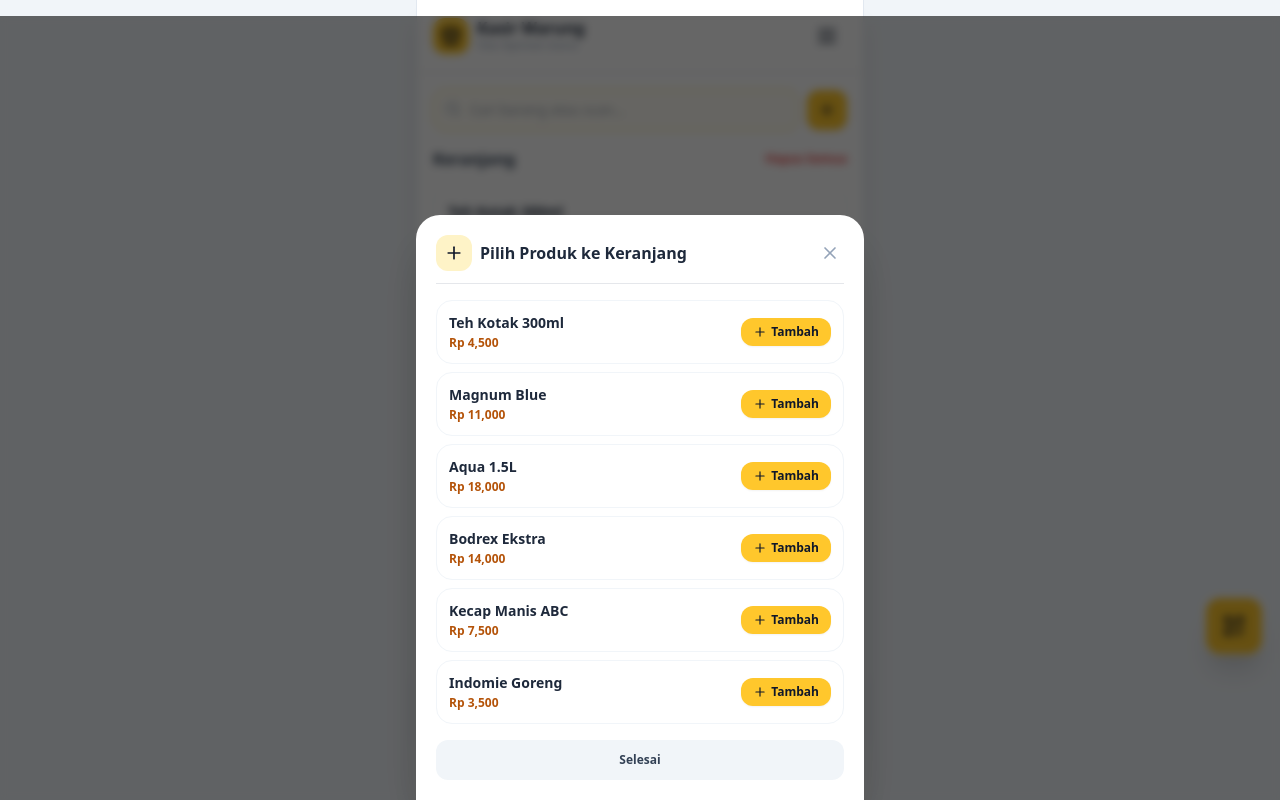
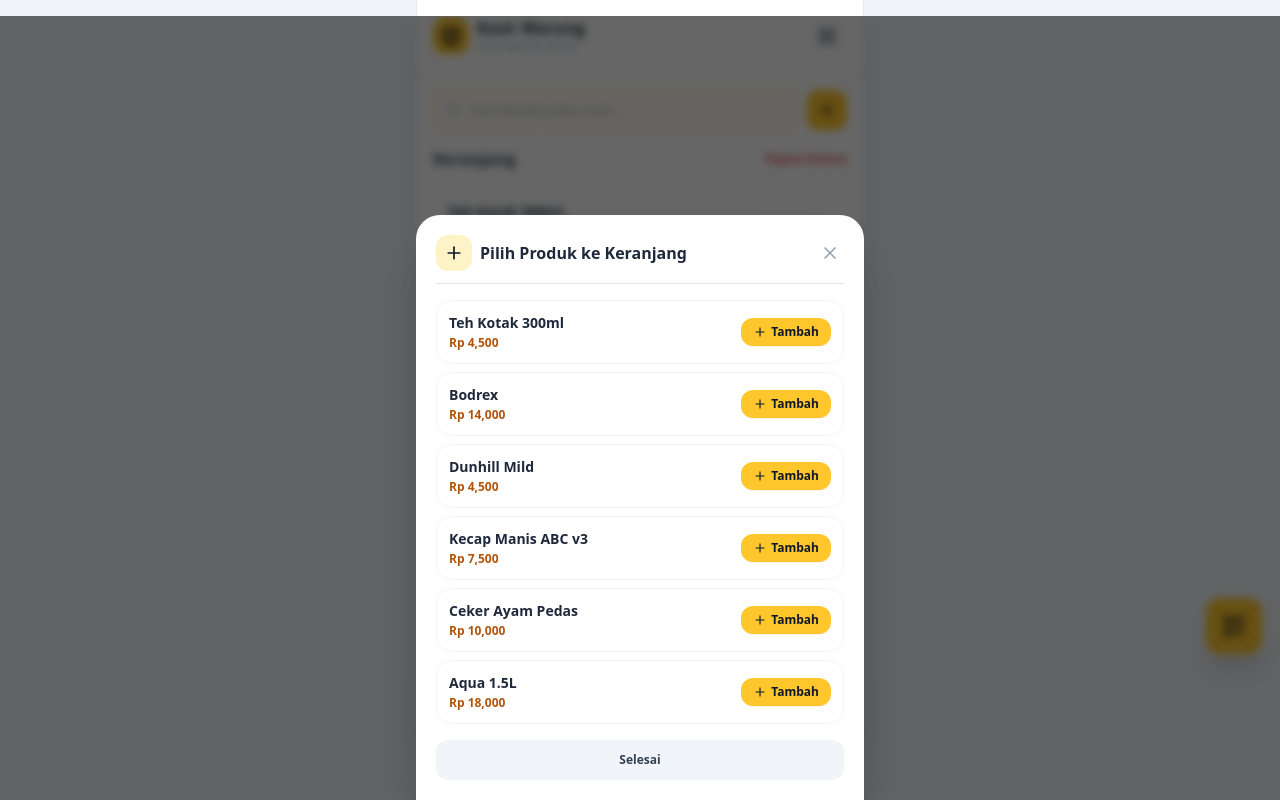
Before and after one commit to besokbubar/nye-meel, a Next.js app: page / in a window 1280 px wide. Both pictures are taken after a click on the button 827 px from the left and 110 px from the top of the page. Built offline with nearby package versions, Linux system fonts and the light colour scheme.

Commit message:
Update KasirTab.jsx

```diff
--- a/components/KasirTab.jsx
+++ b/components/KasirTab.jsx
@@ -3,40 +3,24 @@
 import PaymentModal from "./PaymentModal";
 import ReceiptModal from "./ReceiptModal";
 
-export default function KasirTab() {
-  // Master Katalog Produk
-  const [catalog] = useState([
-    { id: 101, name: "Teh Kotak 300ml", price: 4500, barcode: "899432901318" },
-    { id: 102, name: "Magnum Blue", price: 11000, barcode: "899426878880" },
-    { id: 103, name: "Aqua 1.5L", price: 18000, barcode: "899043057810" },
-    { id: 104, name: "Bodrex Ekstra", price: 14000, barcode: "899080076078" },
-    { id: 105, name: "Kecap Manis ABC", price: 7500, barcode: "899214611863" },
-    { id: 106, name: "Indomie Goreng", price: 3500, barcode: "899886620011" },
+export default function KasirTab({ catalog = [] }) {
+  const [items, setItems] = useState([
+    { id: 1, name: "Teh Kotak 300ml", price: 4500, qty: 4 },
   ]);
 
-  // State Keranjang Belanja
-  const [items, setItems] = useState([
-    { id: 101, name: "Teh Kotak 300ml", price: 4500, qty: 4 },
-    { id: 102, name: "Magnum Blue", price: 11000, qty: 2 },
-    { id: 103, name: "Aqua 1.5L", price: 18000, qty: 1 },
-  ]);
-
-  // Interaktif States
   const [searchQuery, setSearchQuery] = useState("");
-  const [showAddModal, setShowAddModal] = useState(false);  // Modal untuk tombol (+)
-  const [showScanModal, setShowScanModal] = useState(false); // Modal untuk tombol Floating QR
+  const [showAddModal, setShowAddModal] = useState(false);
+  const [showScanModal, setShowScanModal] = useState(false);
   const [showPayment, setShowPayment] = useState(false);
   const [showReceipt, setShowReceipt] = useState(false);
   const [completedTransaction, setCompletedTransaction] = useState(null);
   const [scanMessage, setScanMessage] = useState("");
 
-  // Filtering Katalog berdasarkan Input Search
   const filteredCatalog = catalog.filter((prod) =>
     prod.name.toLowerCase().includes(searchQuery.toLowerCase()) ||
-    prod.barcode.includes(searchQuery)
+    (prod.barcode && prod.barcode.includes(searchQuery))
   );
 
-  // Cart Handlers
   const addToCart = (product) => {
     setItems((prev) => {
       const existing = prev.find((i) => i.id === product.id);
@@ -64,7 +48,6 @@
   const total = items.reduce((sum, item) => sum + item.price * item.qty, 0);
   const totalCount = items.reduce((sum, item) => sum + item.qty, 0);
 
-  // Simulasi Scan Barcode Kamera
   const handleSimulatedScan = (product) => {
     addToCart(product);
     setScanMessage(`Berhasil scan: ${product.name}`);
@@ -73,7 +56,7 @@
 
   return (
     <div className="space-y-4">
-      {/* 1. SEARCH BAR & TOMBOL PLUS (+) DI ATAS */}
+      {/* Search Bar & Plus (+) Button */}
       <div className="relative flex items-center gap-2">
         <div className="relative flex-1">
           <Search className="absolute left-3 top-3 w-4 h-4 text-slate-400" />
@@ -94,7 +77,6 @@
           )}
         </div>
 
-        {/* TOMBOL PLUS (+) INTERAKTIF */}
         <button
           onClick={() => setShowAddModal(true)}
           className="p-2.5 bg-[#FFC72C] text-slate-900 rounded-xl hover:bg-amber-400 active:scale-95 transition shadow-sm font-bold shrink-0"
@@ -104,7 +86,7 @@
         </button>
       </div>
 
-      {/* Dynamic Search Result Dropdown */}
+      {/* Dynamic Search Dropdown */}
       {searchQuery && (
         <div className="bg-white border rounded-2xl p-3 space-y-2 shadow-lg animate-in fade-in max-h-48 overflow-y-auto">
           <p className="text-[11px] font-bold text-slate-400 uppercase">Hasil Pencarian:</p>
@@ -178,18 +160,17 @@
         )}
       </div>
 
-      {/* 2. TOMBOL FLOATING BARCODE SCANNER (KANAN BAWAH) */}
+      {/* Floating QR Button */}
       <div className="fixed bottom-36 right-4 max-w-md z-10">
         <button
           onClick={() => setShowScanModal(true)}
           className="bg-[#FFC72C] text-slate-900 p-4 rounded-2xl shadow-xl hover:bg-amber-400 active:scale-95 transition-all flex items-center justify-center border-2 border-white font-bold"
-          title="Scan Barcode Kamera"
         >
           <QrCode className="w-6 h-6" />
         </button>
       </div>
 
-      {/* MODAL 1: PILIH PRODUK KE KERANJANG (DI-TRIGGER TOMBOL +) */}
+      {/* Modal Pilih Produk (+) */}
       {showAddModal && (
         <div className="fixed inset-0 bg-black/60 z-50 flex items-end justify-center backdrop-blur-sm animate-in fade-in">
           <div className="bg-white w-full max-w-md rounded-t-3xl p-5 space-y-4 max-h-[85vh] overflow-y-auto animate-in slide-in-from-bottom shadow-2xl">
@@ -214,9 +195,7 @@
                     <p className="text-xs text-amber-700 font-extrabold mt-0.5">Rp {prod.price.toLocaleString()}</p>
                   </div>
                   <button
-                    onClick={() => {
-                      addToCart(prod);
-                    }}
+                    onClick={() => addToCart(prod)}
                     className="flex items-center gap-1 bg-[#FFC72C] text-slate-900 px-3 py-1.5 rounded-xl text-xs font-bold hover:bg-amber-400 active:scale-95 transition shadow-sm"
                   >
                     <Plus className="w-3.5 h-3.5" /> Tambah
@@ -235,7 +214,7 @@
         </div>
       )}
 
-      {/* MODAL 2: SCANNER BARCODE KAMERA (DI-TRIGGER TOMBOL FLOATING QR) */}
+      {/* Modal Scanner Kamera */}
       {showScanModal && (
         <div className="fixed inset-0 bg-black/80 z-50 flex items-center justify-center p-4 backdrop-blur-md animate-in zoom-in-95">
           <div className="bg-slate-900 text-white w-full max-w-md rounded-3xl p-5 space-y-4 text-center relative border border-slate-700 shadow-2xl">
@@ -246,12 +225,9 @@
               <X className="w-6 h-6" />
             </button>
 
-            <div className="space-y-1">
-              <h3 className="font-bold text-lg flex items-center justify-center gap-2">
-                <Camera className="w-5 h-5 text-[#FFC72C]" /> Scanner Barcode Kamera
-              </h3>
-              <p className="text-xs text-slate-400">Arahkan kamera atau klik item di bawah untuk simulasi scan</p>
-            </div>
+            <h3 className="font-bold text-lg flex items-center justify-center gap-2">
+              <Camera className="w-5 h-5 text-[#FFC72C]" /> Scanner Barcode Kamera
+            </h3>
 
             <div className="w-full h-44 bg-slate-950 rounded-2xl relative flex items-center justify-center border-2 border-dashed border-[#FFC72C]/50 overflow-hidden">
               <div className="w-32 h-32 border-2 border-[#FFC72C] rounded-xl animate-pulse flex items-center justify-center">
@@ -274,7 +250,7 @@
                     className="p-2 bg-slate-800 hover:bg-amber-900/40 border border-slate-700 rounded-xl text-left transition"
                   >
                     <p className="text-xs font-bold text-white truncate">{prod.name}</p>
-                    <p className="text-[10px] text-[#FFC72C] font-mono">{prod.barcode}</p>
+                    <p className="text-[10px] text-[#FFC72C] font-mono">{prod.barcode || "No Barcode"}</p>
                   </button>
                 ))}
               </div>
@@ -290,7 +266,7 @@
         </div>
       )}
 
-      {/* Bottom Payment Bar */}
+      {/* Bottom Bar Payment */}
       <div className="fixed bottom-16 left-0 right-0 max-w-md mx-auto p-3.5 bg-white border-t border-slate-200 flex justify-between items-center shadow-lg">
         <div className="flex items-center gap-3">
           <div className="relative p-2.5 bg-amber-100 text-slate-900 font-bold rounded-xl">
```
